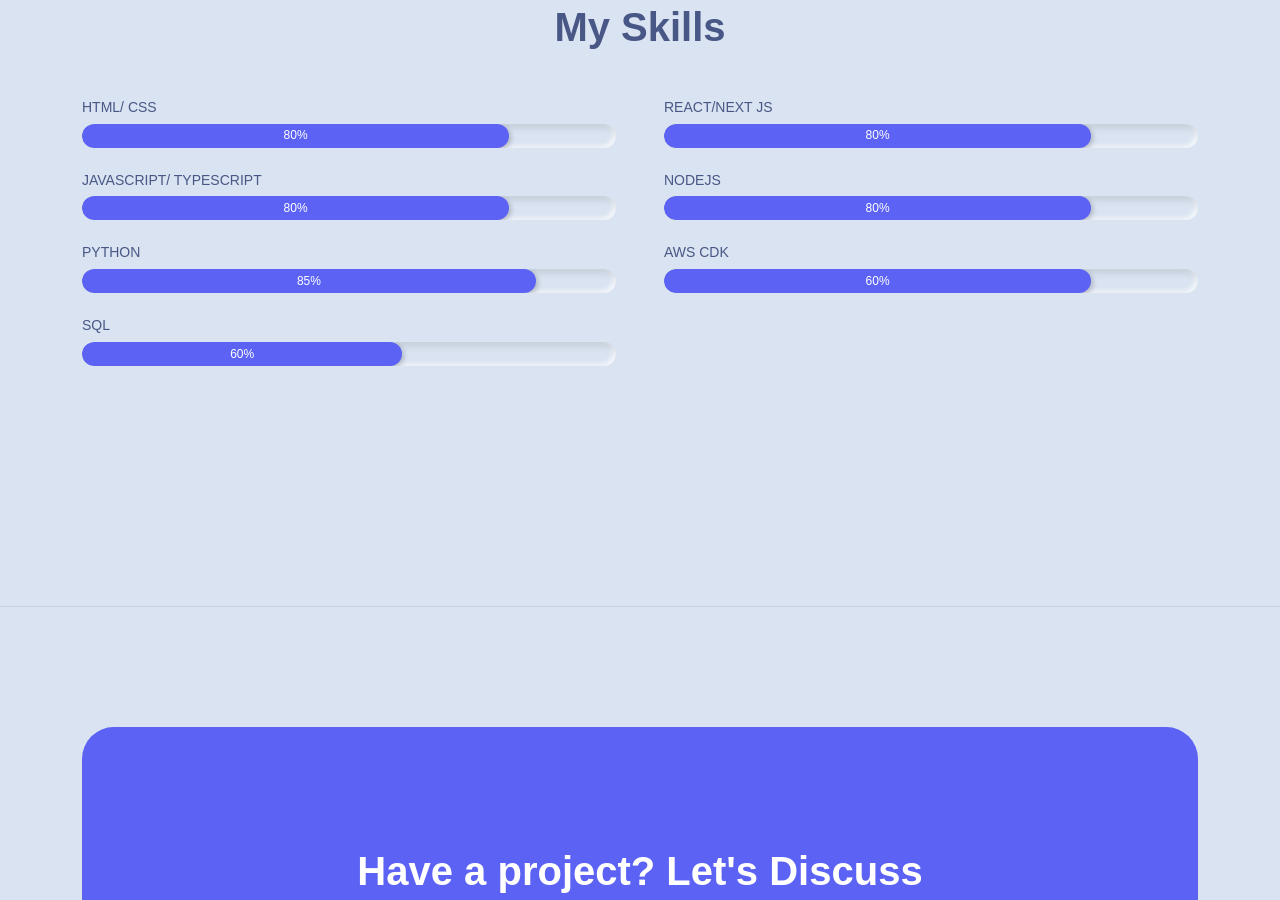
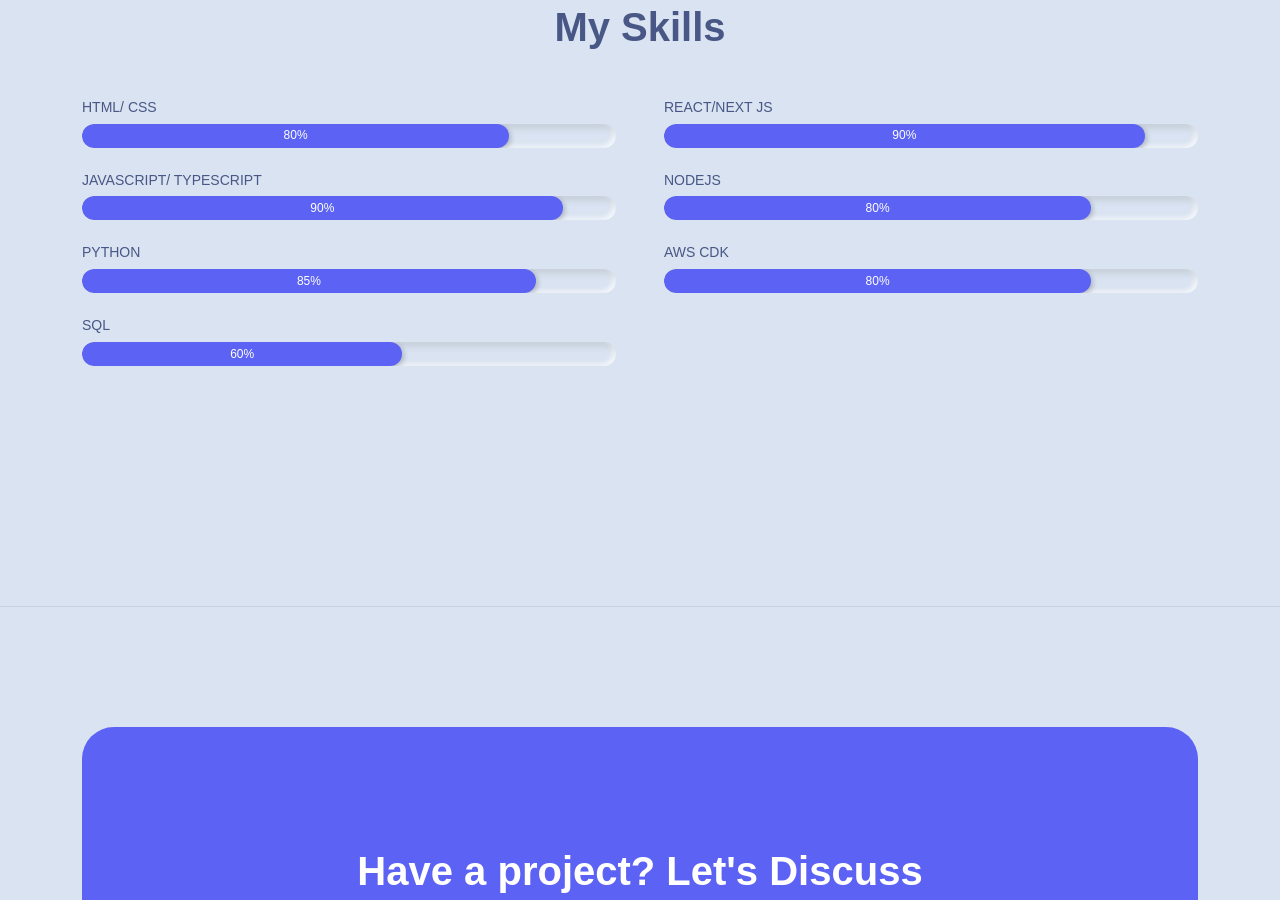
Before and after one commit to rouge9/Portfolio, a plain HTML site: page index.html in a window 1280 px wide. Shown: the part 2820-3720 px from the top of the page. Drawn offline with nearby package versions, Linux system fonts and the light colour scheme; a web font is replaced by a local one.

Commit message:
Update index.html

```diff
--- a/index.html
+++ b/index.html
@@ -366,12 +366,12 @@
                         class="progress-bar bg-info"
                         role="progressbar"
                         aria-label="Example with label"
-                        style="width: 80%"
-                        aria-valuenow="80"
+                        style="width: 90%"
+                        aria-valuenow="90"
                         aria-valuemin="0"
                         aria-valuemax="100"
                       >
-                        80%
+                        90%
                       </div>
                     </div>
                   </div>
@@ -424,12 +424,12 @@
                         class="progress-bar bg-info"
                         role="progressbar"
                         aria-label="Example with label"
-                        style="width: 80%"
-                        aria-valuenow="75"
+                        style="width: 90%"
+                        aria-valuenow="90"
                         aria-valuemin="0"
                         aria-valuemax="100"
                       >
-                        80%
+                        90%
                       </div>
                     </div>
                   </div>
@@ -465,7 +465,7 @@
                         aria-valuemin="0"
                         aria-valuemax="100"
                       >
-                        60%
+                        80%
                       </div>
                     </div>
                   </div>
```
